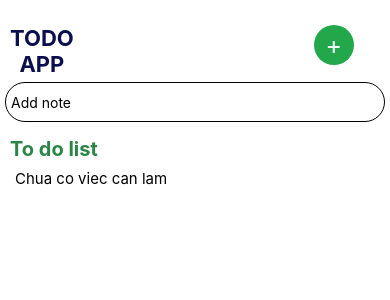
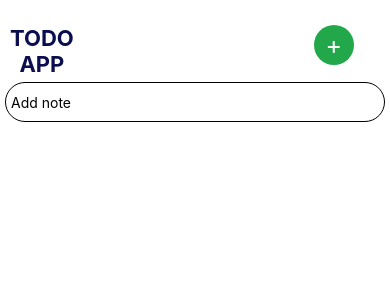
Before and after one commit to JohanTT/CTQM-Phone-Project, a React Native app: screen / in a window 390 px wide. Shown: the top 300 px of the page. Built offline with nearby package versions, Linux system fonts and the light colour scheme.

Commit message:
update 7.4

```diff
--- a/App.js
+++ b/App.js
@@ -53,23 +53,6 @@ const App = () => {
             style={styles.input}
           />
       </View>
-      <Text style={styles.todoTitle}>To do list</Text>
-      <View style={styles.taskWrapper}>{renderTask()}
-      {listTask.map((task, index) => {
-        if (task.isDone) {
-          return (
-            <TouchableOpacity
-              key={task.name}
-              style={styles.taskContainer}
-              onPress={() => {
-                // listTask.splice()
-              }}>
-              <Text style={styles.taskDone}>{task.name}</Text>
-            </TouchableOpacity>
-          );
-        }
-      })}
-      </View>
 
     </View>
   );
```
